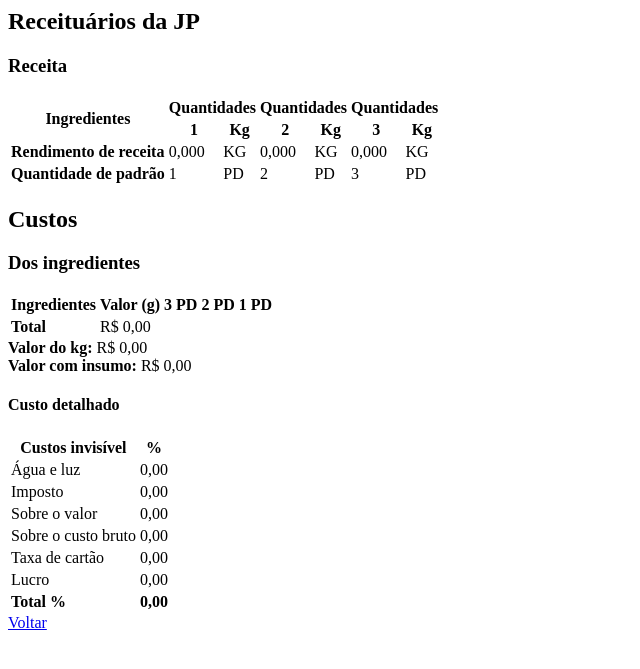
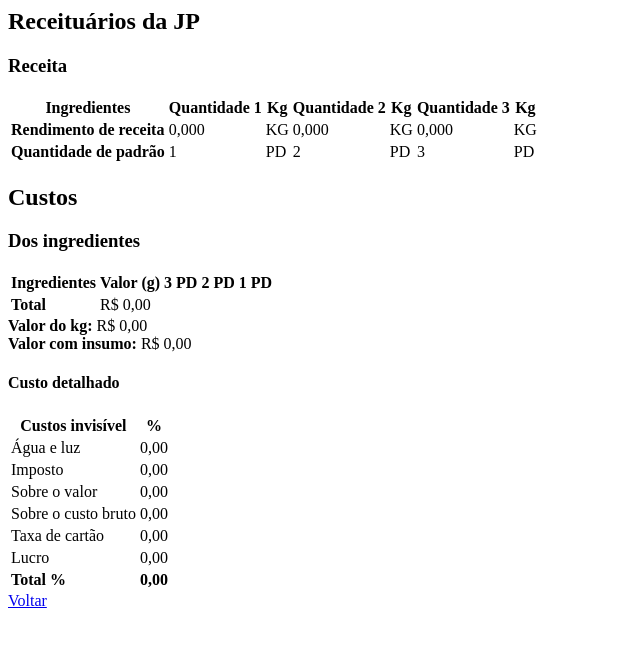
Before and after one commit to Mluysk/sistema-de-receituario-sem-nome, a PHP site: page /view.php in a window 1280 px wide. Shown: the top 669 px of the page, without its empty margins (0-640 px from the left). Run offline with PHP 8.4, Linux system fonts and the light colour scheme; data that the repository does not hold is empty.

Commit message:
Adjust receituario quantity headers

```diff
--- a/app/views/recipes/view.php
+++ b/app/views/recipes/view.php
@@ -8,17 +8,12 @@
             <table class="receituario-table">
                 <thead>
                     <tr>
-                        <th rowspan="2">Ingredientes</th>
-                        <th colspan="2">Quantidades</th>
-                        <th colspan="2">Quantidades</th>
-                        <th colspan="2">Quantidades</th>
-                    </tr>
-                    <tr>
-                        <th>1</th>
+                        <th>Ingredientes</th>
+                        <th>Quantidade 1</th>
                         <th>Kg</th>
-                        <th>2</th>
+                        <th>Quantidade 2</th>
                         <th>Kg</th>
-                        <th>3</th>
+                        <th>Quantidade 3</th>
                         <th>Kg</th>
                     </tr>
                 </thead>
```
